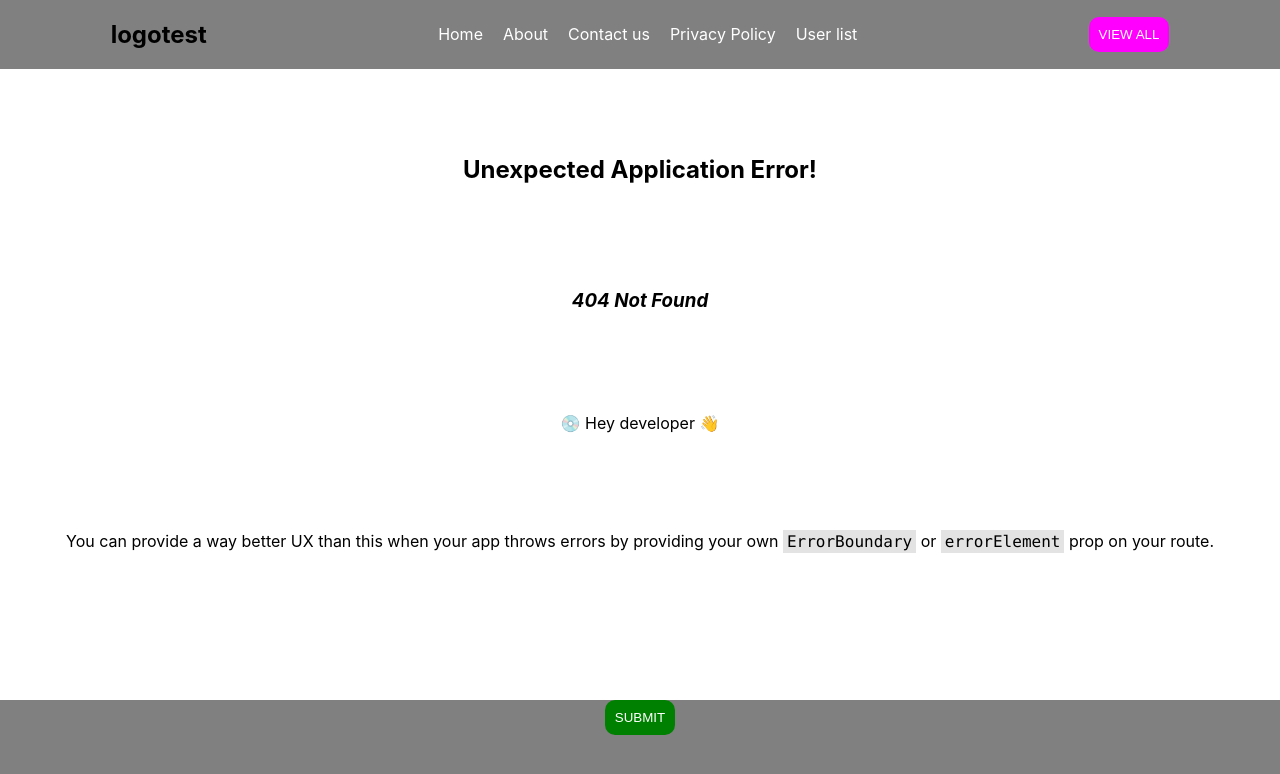
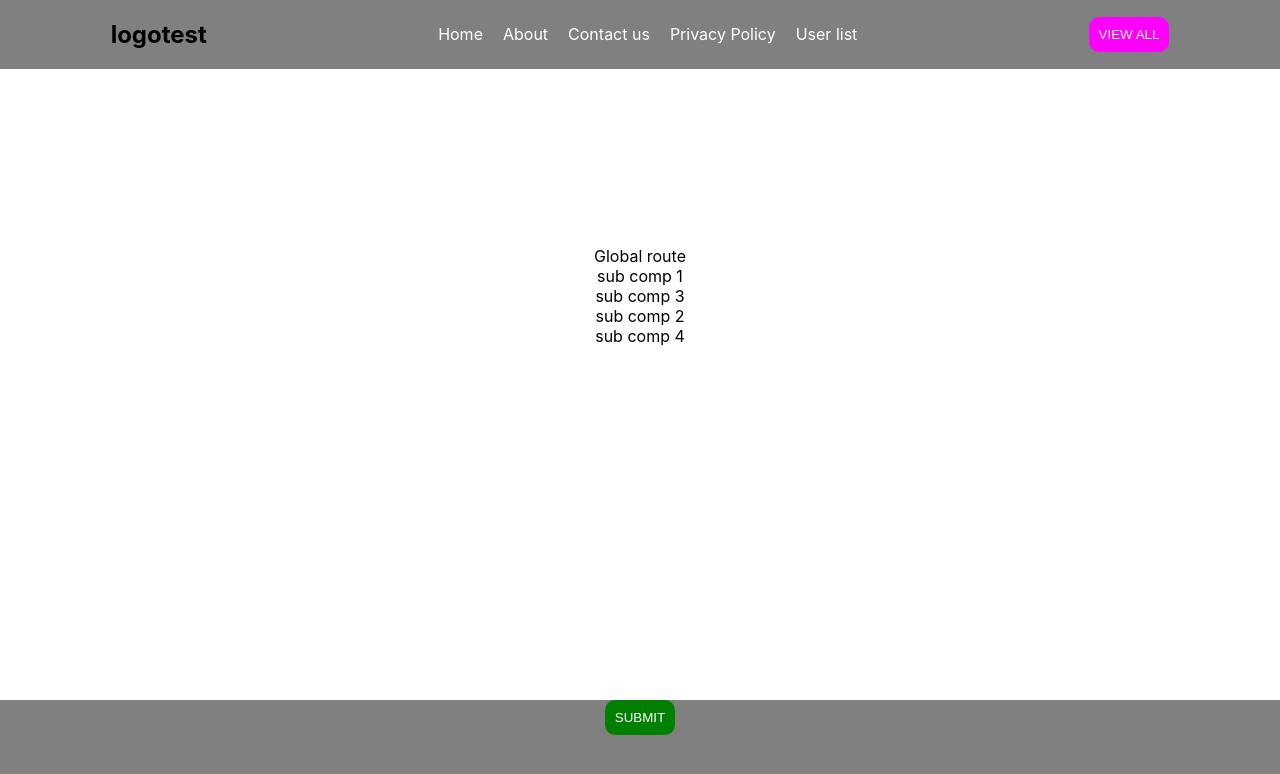
Before and after one commit to pratikkakani080/react-eve-batch-28-01, a React (Create React App) app: page /global in a window 1280 px wide. Before the commit this address had no page. Shown: the top 774 px of the page. Built offline with nearby package versions, Linux system fonts and the light colour scheme.

Commit message:
feat: global state management

```diff
--- /dev/null
+++ b/src/common/modules/global/index.jsx
@@ -0,0 +1,24 @@
+import React, { useState } from 'react'
+import SubComp1 from './subComp1'
+import SubComp2 from './subComp2'
+
+function Global() {
+    const var0 = 'variable from global file'
+    const [stateuplftn, setStateuplftn] = useState()
+    console.log('log from global', stateuplftn);
+
+    return (
+        <div>
+            Global route
+            <SubComp1
+                var0={var0}
+                setStateuplftn={setStateuplftn}
+            />
+            <SubComp2
+            data={stateuplftn}
+            />
+        </div>
+    )
+}
+
+export default Global
--- /dev/null
+++ b/src/common/modules/global/subComp1.js
@@ -0,0 +1,18 @@
+import React, { useEffect } from "react";
+import SubComp3 from "./subComp3";
+
+function SubComp1(props) {
+  console.log("props from sub comp 1**", props);
+  const var1 = "variable from sub comp 1";
+
+  useEffect(() => {
+    props.setStateuplftn(var1);
+  }, []);
+  return (
+    <div>
+      sub comp 1 <SubComp3 />
+    </div>
+  );
+}
+
+export default SubComp1;
--- /dev/null
+++ b/src/common/modules/global/subComp2.js
@@ -0,0 +1,15 @@
+import React from "react";
+import SubComp4 from "./subComp4";
+
+function SubComp2(props) {
+  console.log("log from sub comp 2***", props);
+
+  const var2 = "variable from sub comp 2";
+  return (
+    <div>
+      sub comp 2 <SubComp4 />
+    </div>
+  );
+}
+
+export default SubComp2;
--- /dev/null
+++ b/src/common/modules/global/subComp3.js
@@ -0,0 +1,10 @@
+import React from "react";
+
+function SubComp3(props) {
+  console.log("log from sub comp 3***", props);
+
+  const var3 = "variable from sub comp 3";
+  return <div>sub comp 3</div>;
+}
+
+export default SubComp3;
--- /dev/null
+++ b/src/common/modules/global/subComp4.js
@@ -0,0 +1,10 @@
+import React from "react";
+
+function SubComp4(props) {
+  console.log("log from sub comp 4***", props);
+
+  const var4 = "variable from sub comp 4";
+  return <div>sub comp 4</div>;
+}
+
+export default SubComp4;
--- a/src/routes.js
+++ b/src/routes.js
@@ -11,6 +11,7 @@ import Home from "./common/modules/home";
 import ContactUs from "./common/modules/contactUs";
 import CardDetails from "./common/components/card/cardDetails";
 import UserTable from "./common/modules/userTable";
+import Global from "./common/modules/global";
 
 function RouteContainer() {
   const routingList = createBrowserRouter([
@@ -20,6 +21,7 @@ function RouteContainer() {
     { path: "/privacy-policy", element: <div></div> },
     { path: "/card-details/:slug/:id", element: <CardDetails /> },
     { path: "/user-table", element: <UserTable /> },
+    { path: "/global", element: <Global /> },
   ]);
   return (
     <RouterProvider router={routingList}></RouterProvider>
```
